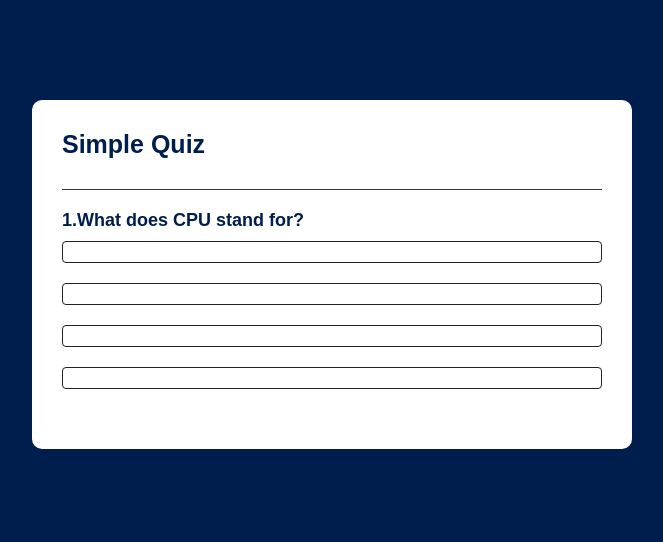
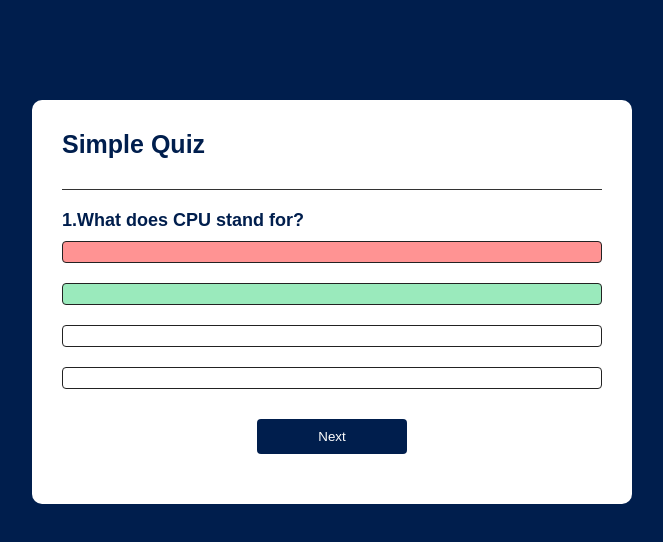
Before and after one commit to Mashi0629/Quiz-App02, a plain HTML site: page index.html in a window 1280 px wide. Both pictures are taken after a click on the button 640 px from the left and 252 px from the top of the page. Shown: the whole page, without its empty margins (308-971 px from the left). Drawn offline with Linux system fonts and the light colour scheme.

Commit message:
answer buttons
not displaying the answers

```diff
--- a/script.js
+++ b/script.js
@@ -89,5 +89,14 @@ function selectAnswer(e){
     }else{
         selectedBtn.classList.add("incorrect");
     }
+
+    Array.from(answerButtons.children).forEach(button=>{
+        if(button.dataset.correct === "true"){
+            button.classList.add("correct");
+        }
+        button.disabled = "true";
+    });
+    nextButton.style.display = "block";
 }
+
 startQuiz();
--- a/style.css
+++ b/style.css
@@ -50,9 +50,13 @@ body{
 
 }
 
-.btn:hover{
+.btn:hover:not([disabled]){
     background: #222;
     color: #fff;
+}
+
+.btn:disabled{
+    cursor: no-drop;
 }
 
 #next-btn{
@@ -65,5 +69,13 @@ body{
     margin: 20px auto 0;
     border-radius: 4px;
     cursor: pointer;
-    display: block;
+    display: none;
 }
+
+.correct{
+    background: #9aeabc;
+}
+
+.incorrect{
+    background: #ff9393;
+}
```
